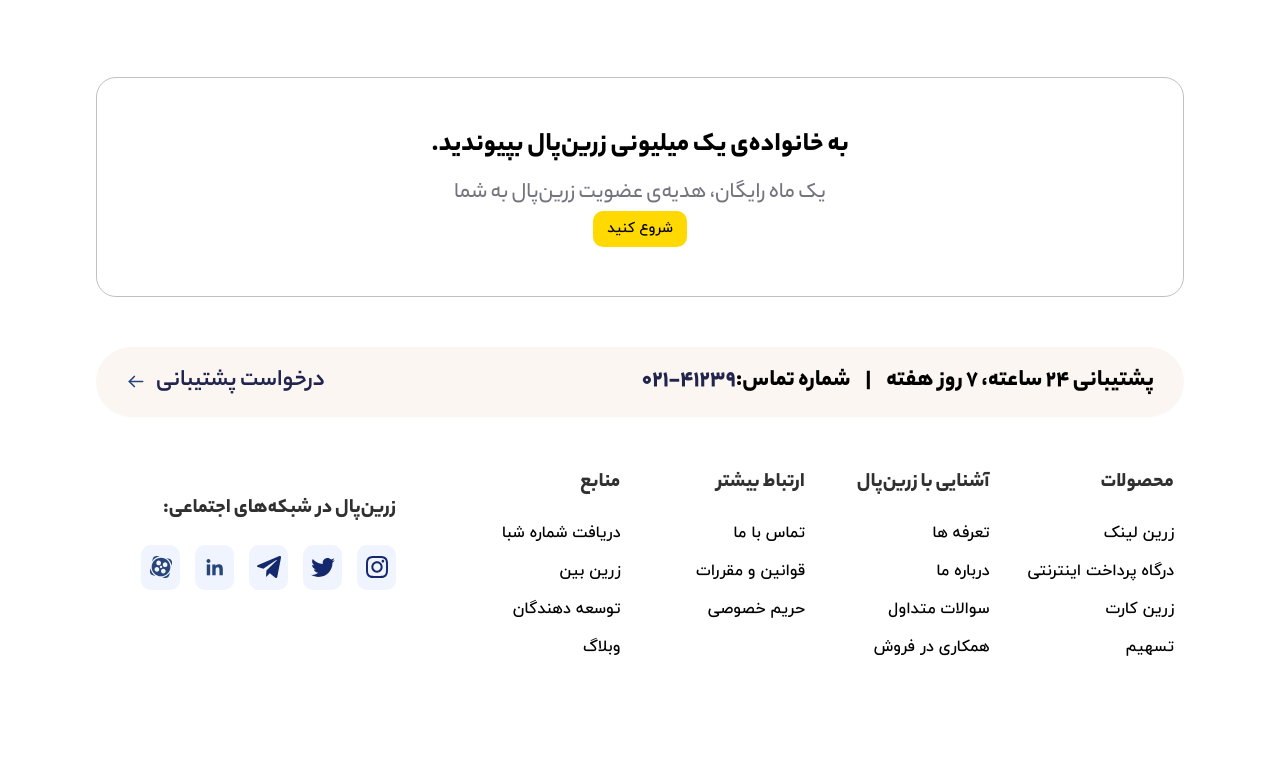
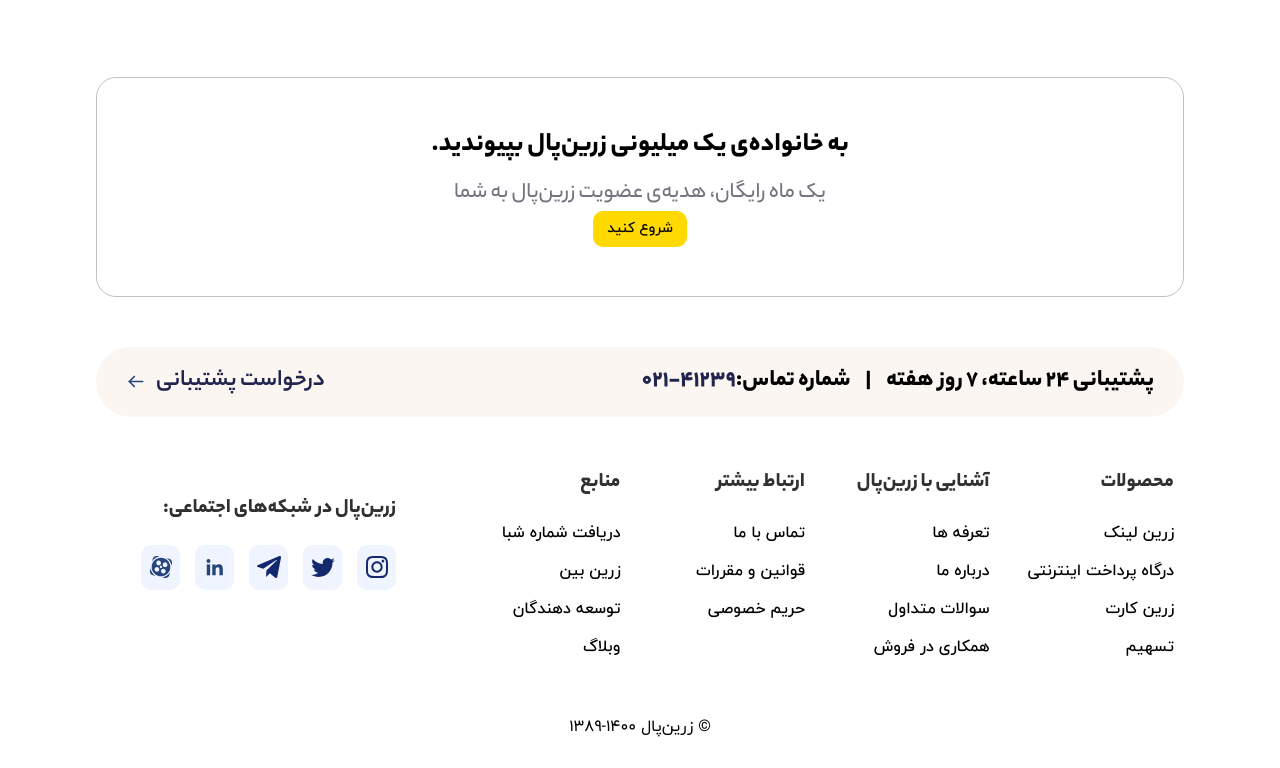
Before and after one commit to masabbasi/Zarinpal, a plain HTML site: page index.html in a window 1280 px wide. Shown: the part 3896-4664 px from the top of the page. Before the commit the page ends 4612 px from the top, so only its background shows below. Drawn offline with Linux system fonts and the light colour scheme.

Commit message:
Add Years

```diff
--- a/index.html
+++ b/index.html
@@ -331,6 +331,7 @@
     <div class="bell">
         <img src="./images/bell.svg" alt="">
     </div>
+    <span class="years">© ‌‌زرین‌پال ۱۴۰۰-۱۳۸۹</span>
     <script src="./js/script.js"></script>
 </body>
 
--- a/styles/style.css
+++ b/styles/style.css
@@ -614,6 +614,12 @@ footer {
     height: 40px;
 }
 
+.years {
+    display: block;
+    text-align: center;
+    padding-bottom:30px ;
+}
+
 @keyframes hamburgerMenuAnimation {
     0% {
         opacity: 0;
```
